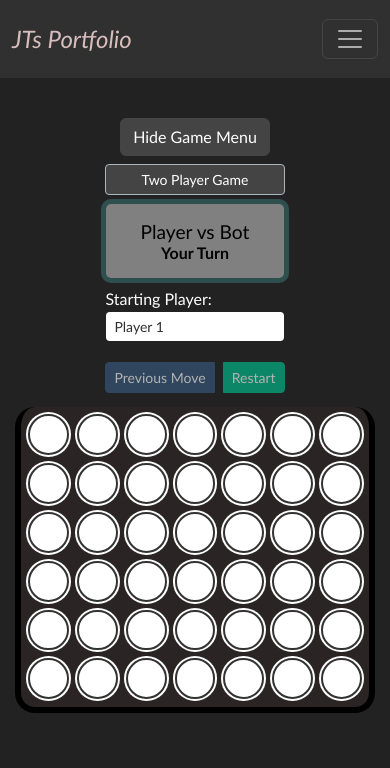
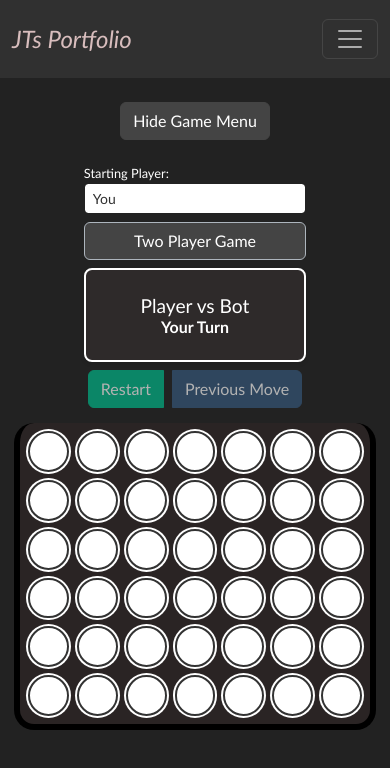
Before and after one commit to JoachimTislov/Portfolio, a Vue app: page /Four-in-a-row in a window 390 px wide. Shown: the top 768 px of the page. Built offline with nearby package versions, Linux system fonts and the light colour scheme.

Commit message:
version with hide and show menu button

```diff
--- a/src/Logic/FourInARow/GameLogic/checkWinner.ts
+++ b/src/Logic/FourInARow/GameLogic/checkWinner.ts
@@ -1,4 +1,3 @@
-import { getSlotColor } from "./functions"
 import { board, botGame, botValue, GameOver, playerStatus, ShowWinner, winnerMsg } from "./variables"
 
 export const checkWinner = (boolCheck: boolean) => {
@@ -91,7 +90,7 @@ const determineWinner = (value: number) => {
   if (value == botValue) {
     winnerMsg.value = 'The bot won'
   } else if(!botGame.value) {
-    const color = getSlotColor(playerStatus.value)
+    const color = getColor(playerStatus.value)
 
     winnerMsg.value = `${color} won`
   } else {
@@ -99,3 +98,8 @@ const determineWinner = (value: number) => {
   }
   return true
 }
+
+const getColor = (int: number) => {
+  const colors = ['', 'Red', 'Blue']
+  return colors[int]
+}
--- a/src/Logic/FourInARow/GameLogic/dropPiece.ts
+++ b/src/Logic/FourInARow/GameLogic/dropPiece.ts
@@ -8,6 +8,7 @@ export const dropPiece = async (index: number, pieces: number, incrementPieces:
     if(playerTurn.value && botGame.value || !botGame.value) {
       for (let i = 0; i < 7; i++) {
         if (board[index][i] === 0) {
+            incrementPieces(); pieces++;
 
             handleDropInAnimation(index, i)
 
@@ -17,13 +18,14 @@ export const dropPiece = async (index: number, pieces: number, incrementPieces:
 
             log.value.push([index, i])
 
+            checkWinner(true)
+
             alterRestartButton(pieces)
             alterPreviousButton(pieces)
-            checkWinner(true)
 
             if (botGame.value && !ShowWinner.value) {
                 await initiateAlgorithms(board)
-                incrementPieces(); checkWinner(true)
+                incrementPieces(); pieces++; checkWinner(true)
                 alterRestartButton(pieces)
                 alterPreviousButton(pieces)
             }
--- a/src/Logic/FourInARow/GameLogic/functions.ts
+++ b/src/Logic/FourInARow/GameLogic/functions.ts
@@ -16,8 +16,8 @@ export const handleDropInAnimation = async (colIndex: number, rowIndex: number)
   }
 }
 
-const number = botGame.value ? 1 : 0
 export const alterPreviousButton = (pieces: number) => {
+  const number = botGame.value ? 1 : 0
   if(pieces > number && !GameOver.value) {
     console.log('P not D')
     isPreviousDisabled.value = false
@@ -30,6 +30,7 @@ export const alterPreviousButton = (pieces: number) => {
 }
 
 export const alterRestartButton = (pieces: number) => {
+  const number = botGame.value ? 1 : 0
   if (pieces > number || ShowWinner.value) {
     console.log('R not D')
     isRestartDisabled.value = false
@@ -46,8 +47,7 @@ export const previousMove = (pieces: number, decrementPieces: () => void) => {
     const [x, y]: number[] = log.value.pop() ?? [-1, 0]
     if (x != -1) {
       board[x][y] = 0
-      decrementPieces()
-      pieces--
+      decrementPieces(); pieces--;
     }
 
     alterRestartButton(pieces)
--- a/src/Logic/FourInARow/GameLogic/resetGame.ts
+++ b/src/Logic/FourInARow/GameLogic/resetGame.ts
@@ -7,6 +7,14 @@ export const resetGame = (pieces: number, assignInt: (int: number) => void) => {
   board.forEach((row: number[]) => {
     row.fill(0) // Fill each row with 0
   })
+
+  resetChoices()
+
+  ShowBoard.value = true
+  playerTurn.value = true
+
+  GameOver.value = false
+  ShowWinner.value = false
 
   assignInt(0)
   pieces = 0
@@ -18,14 +26,6 @@ export const resetGame = (pieces: number, assignInt: (int: number) => void) => {
   alterRestartButton(pieces)
   alterPreviousButton(pieces)
 
-  resetChoices()
-
-  ShowBoard.value = true
-  playerTurn.value = true
-
-  GameOver.value = false
-  ShowWinner.value = false
-
   log.value = []
   losing_Coordinates.value = []
 
--- a/src/components/FourInARow.vue
+++ b/src/components/FourInARow.vue
@@ -53,8 +53,9 @@ onMounted(async () => {
 </script>
 
 <template>
-  <section id="mainDiv">
-    <button @click="ShowMenu = !ShowMenu" class="mb-1 btn btn-secondary">
+  <section class="mainDiv">
+    <div class="menu">
+          <button @click="ShowMenu = !ShowMenu" class="mt-1 btn btn-secondary align-self-center">
             <template v-if="ShowMenu">
               Hide Game Menu
             </template>
@@ -62,15 +63,29 @@ onMounted(async () => {
               Show Game Menu
             </template>
           </button>
-    <div v-show="ShowMenu">
-      <div class="d-flex btn-group-sm btn-group" role="group">
-        <button v-if="botGame" @click="initTwoPlayer(), resetGame(pieces, assignInt)" type="button" class="border-light m-1 btn btn-secondary">
+
+          <div v-if="ShowMenu && botGame" class="mt-4 d-flex flex-column">
+            <label class="label" for="starting_player"> Starting Player: </label>
+            <select
+              id="starting_player"
+              class="form-control form-control-sm"
+              v-model="first_player"
+              @change="resetGame(pieces, assignInt)"
+            >
+              <option value="Player 1">You</option>
+              <option value="bot">Bot</option>
+            </select>
+          </div>
+
+          <div v-if="ShowMenu" class="mt-2 mb-2 btn-group">
+            <button v-if="botGame" @click="initTwoPlayer(), resetGame(pieces, assignInt)" type="button" class="border-light btn btn-secondary">
               Two Player Game
             </button>
-        <button v-if="!botGame" @click="initBotGame(assignInt), resetGame(pieces, assignInt)" type="button" class="border-light m-1 m-1 btn btn-secondary">Play against the Bot</button>
+            <button v-if="!botGame" @click="initBotGame(assignInt), resetGame(pieces, assignInt)" type="button" class="border-light btn btn-secondary">Play against the Bot</button>
           </div>
-      <template v-if="!ShowWinner">
-        <div class="p-3 participantTurnMessage">
+
+          <template v-if="!ShowWinner && ShowMenu">
+            <div class="p-4 message">
               <h4> {{ gameMode }} </h4>
               <template v-if="botGame">
                 <h5 v-if="playerTurn"> <strong>  Your Turn </strong> </h5>
@@ -79,37 +94,19 @@ onMounted(async () => {
             </div>
           </template>
 
-      <div class="winner-message" v-show="ShowWinner">
+          <template v-if="ShowWinner && ShowMenu">
+            <div class="p-4 message">
               <h4>{{ winnerMsg }}</h4>
-      </div>
-
-      <div class="d-flex justify-content-center form-group" role="group">
-
-        <div class="info">
-          <template v-if="botGame">
-            <div class="m-1 mt-1">
-              <label for="starting_player"> Starting Player: </label> <br>
-              <select
-                id="starting_player"
-                class="form-control form-control-sm"
-                v-model="first_player"
-                @change="resetGame(pieces, assignInt)"
-              >
-                <option value="Player 1">Player 1</option>
-                <option value="bot">Bot</option>
-              </select>
             </div>
           </template>
 
-          <div class="btn-group btn-group-sm" role="group">
-            <button ref="previousButton" :disabled="isPreviousDisabled" @click="previousMove(pieces, decrementPieces)" type="button" class="m-1 mt-3 btn btn-primary"> Previous Move </button>
-
-            <button ref="restartButton" :disabled="isRestartDisabled" @click="resetGame(pieces, assignInt)" type="button" class="m-1 mt-3 btn btn-success">
+          <div v-if="ShowMenu" class="d-flex btn-group btn-group-md mt-1">
+            <button ref="restartButton" :disabled="isRestartDisabled" @click="resetGame(pieces, assignInt)" type="button" class="m-1 btn btn-md btn-success">
               <template v-if="ShowWinner"> Play Again </template>
               <template v-else> Restart </template>
             </button>
-          </div>
-        </div>
+
+            <button ref="previousButton" :disabled="isPreviousDisabled" @click="previousMove(pieces, decrementPieces)" type="button" class="m-1 btn btn-md btn-primary"> Previous Move </button>
           </div>
     </div>
 
@@ -117,7 +114,7 @@ onMounted(async () => {
       <div
         v-for="(column, colIndex) in board"
         :key="colIndex"
-        @click="incrementPieces(), dropPiece(colIndex, pieces, incrementPieces)"
+        @click="dropPiece(colIndex, pieces, incrementPieces)"
         class="boardColumn column-reverse"
       >
         <div
@@ -138,30 +135,40 @@ onMounted(async () => {
 </template>
 
 <style scoped>
+.label {
+  font-size: 0.8em;
+}
 .participantTurnMessage {
-  color: black;
-
-  background-color: grey;
-  height: auto;
+  background-color: #2e2a2a;
 
   border-radius: 10px;
-  border: 5px solid darkslategrey;
+  border: 5px solid rgb(35, 37, 37);
 
   text-align: center;
 }
 
-.info {
+.menu {
   display: flex;
-  flex-direction: row;
+  flex-direction: column;
 }
 
-@media (max-width: 1000px) {
-  .info {
+.buttons {
+    margin-top: 1rem;
+  }
+
+@media (max-width: 700px) {
+  .menu {
+    display: flex;
     flex-direction: column;
+  }
+
+  .buttons {
+    margin-top: 3.5rem;
+    margin-left: 0.5rem;
   }
 }
 
-#mainDiv {
+.mainDiv {
   width: 100%;
   height: auto;
 
@@ -171,7 +178,6 @@ onMounted(async () => {
   align-items: center;
 
   margin-top: 20px;
-  padding: 20px;
 }
 
 #board {
@@ -199,12 +205,14 @@ onMounted(async () => {
   flex-direction: column-reverse;
   border-top: 0;
 
+  border-radius: 40px;
+
   transition: transform 0.5s ease, box-shadow 0.5s ease;
 }
 
 .column-reverse:hover {
-  box-shadow: 0 0 10px rgba(0, 0, 0, 0.2);
-  transform: scale(1.1);
+  background-color: rgb(0, 0, 0);
+  transform: scale(1.05);
 }
 
 .slotBackground {
@@ -261,15 +269,16 @@ h5 {
   font-size: 1rem;
 }
 
-.winner-message {
+.message {
+  background-color: #2e2a2a;
+  text-align: center;
+  box-shadow: 0 2px 4px rgba(0, 0, 0, 0.1);
+  border: solid 2px white;
+  border-radius: 8px;
 
-  background-color: #2e2a2a; /* Light background color */
-  border: 2px solid #ccc; /* Border for contrast */
-  padding: 20px; /* Padding around the content */
-  text-align: center; /* Center-align text */
-  box-shadow: 0 2px 4px rgba(0, 0, 0, 0.1); /* Soft shadow for depth */
-  border-radius: 8px; /* Rounded corners */
-  max-width: 400px; /* Example maximum width */
+  margin-right: 20px;
+
+  width: 100%;
 }
 
 .winner-message h4 {
```
Also changed, not shown: 1 other file (tests, documents, lock files or other folders). Lines whose indentation alone changed are shown as unchanged.
